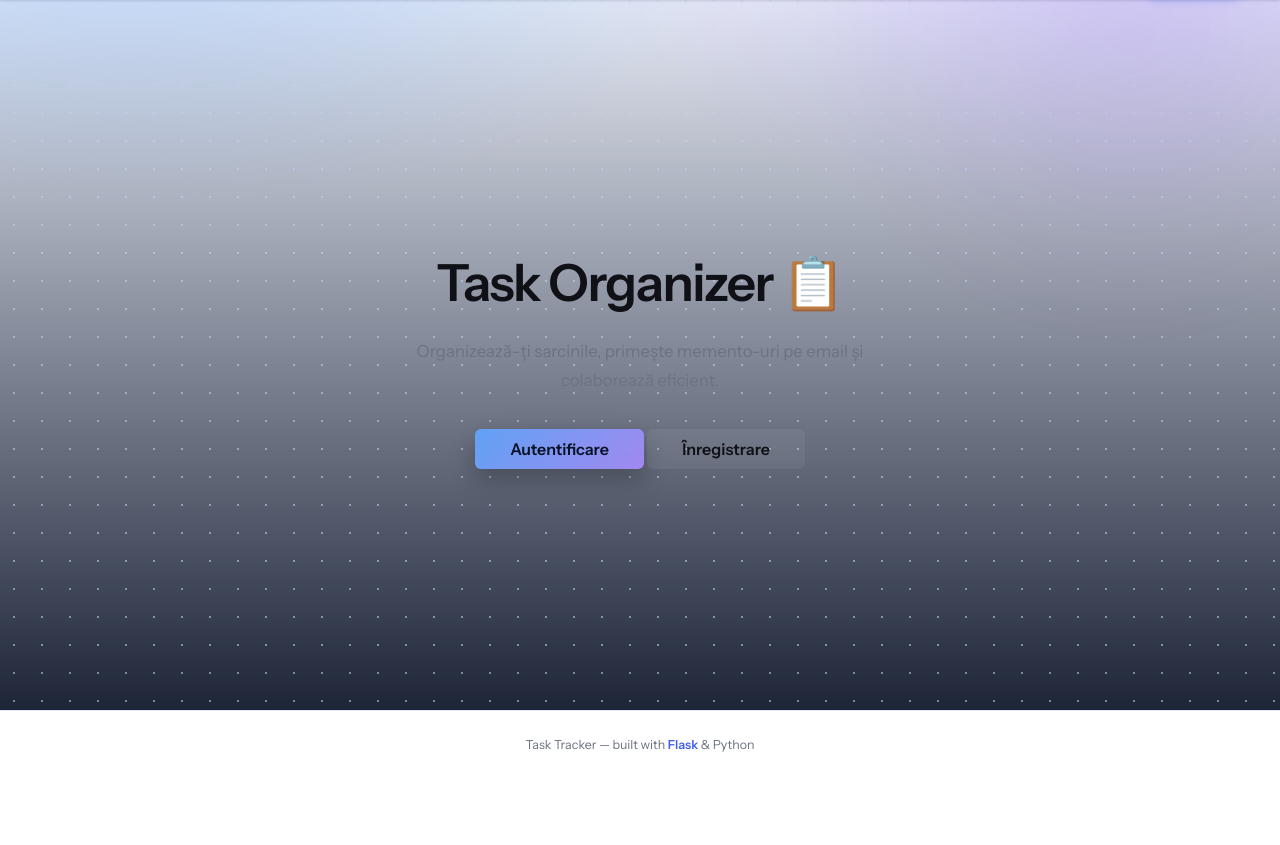
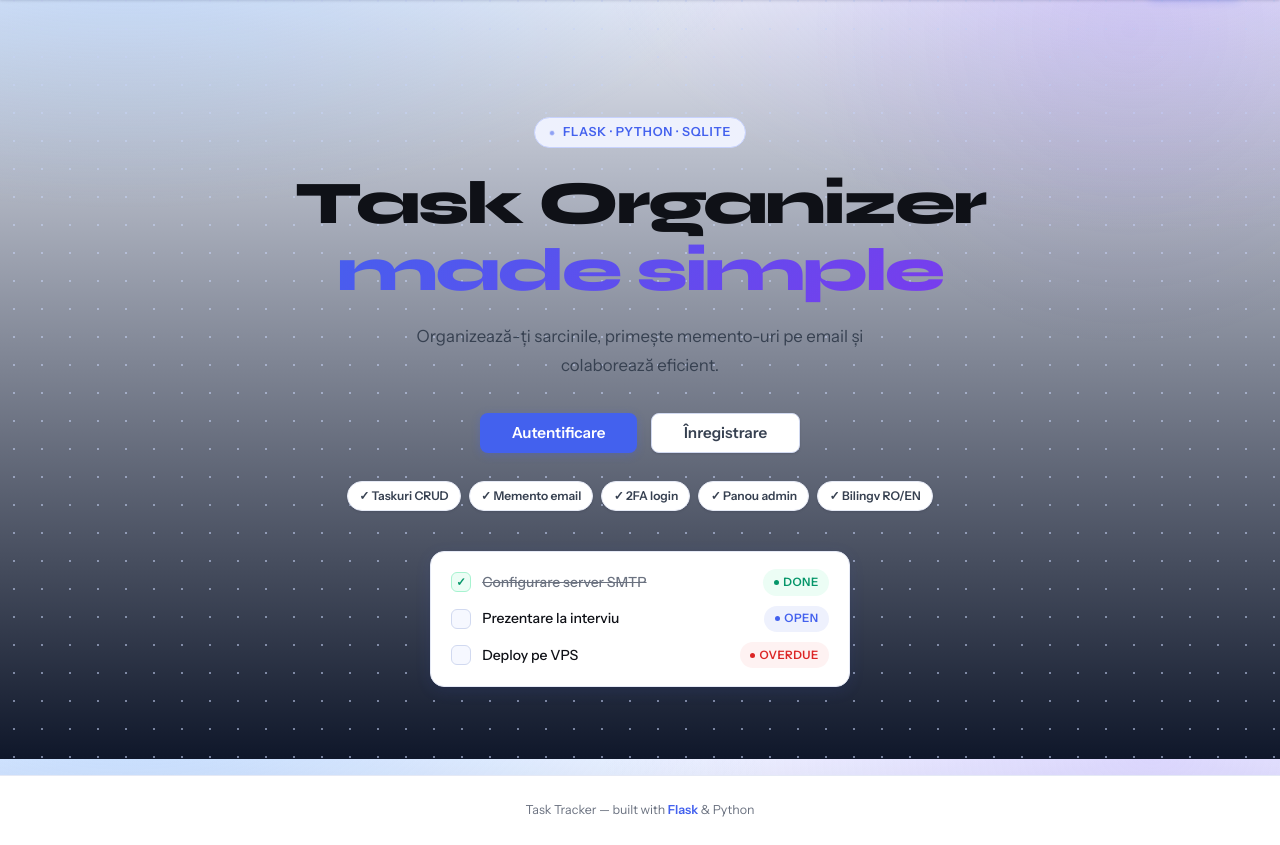
Before and after one commit to miclauscatalin/flask-demo, a Flask app: page / in a window 1280 px wide. Shown: the part 41-886 px from the top of the page. Before the commit the page ends 793 px from the top, so only its background shows below. Run offline with Flask 3, Linux system fonts and the light colour scheme.

Commit message:
design: new hero section index.html

```diff
--- a/templates/index.html
+++ b/templates/index.html
@@ -1,25 +1,231 @@
 {% extends "base.html" %}
 {% block title %}Home{% endblock %}
 {% block content %}
-  <div style="display:flex;flex-direction:column;align-items:center;justify-content:center;
-              min-height:calc(100vh - 90px - 80px);text-align:center;padding:2rem 1rem;">
 
-    <h1 data-i18n="index_title"
-        style="font-size:clamp(2rem,5vw,3.2rem);font-weight:800;letter-spacing:-.03em;
-               margin-bottom:.75rem;color:var(--text);">Task Organizer 📋</h1>
+<div class="hero">
 
-    <p data-i18n="index_desc"
-       style="font-size:1.05rem;color:var(--text-3);max-width:480px;line-height:1.7;
-              margin-bottom:2.2rem;">
-      Organizează-ți sarcinile, primeşte memento-uri pe email şi colaborează eficient.
-    </p>
+  <!-- Badge deasupra titlului -->
+  <div class="hero-badge">
+    <span class="hero-badge-dot"></span>
+    Flask · Python · SQLite
+  </div>
 
-    <div class="actions" style="gap:1rem;">
-      <a class="btn" href="{{ url_for('login') }}" data-i18n="index_login_btn"
-         style="padding:.75rem 2.2rem;font-size:1rem;">Autentificare</a>
-      <a class="btn outline" href="{{ url_for('register') }}" data-i18n="index_reg_btn"
-         style="padding:.75rem 2.2rem;font-size:1rem;">Înregistrare</a>
+  <!-- Titlu principal -->
+  <h1 class="hero-title" data-i18n="index_title">
+    Task Organizer
+    <span class="hero-title-accent">made simple</span>
+  </h1>
+
+  <!-- Descriere -->
+  <p class="hero-desc" data-i18n="index_desc">
+    Organizează-ți sarcinile, primeşte memento-uri pe email şi colaborează eficient.
+  </p>
+
+  <!-- Butoane -->
+  <div class="hero-actions">
+    <a class="btn btn-primary hero-btn" href="{{ url_for('login') }}" data-i18n="index_login_btn">
+      Autentificare
+    </a>
+    <a class="btn btn-secondary hero-btn" href="{{ url_for('register') }}" data-i18n="index_reg_btn">
+      Înregistrare
+    </a>
+  </div>
+
+  <!-- Feature chips -->
+  <div class="hero-chips">
+    <span class="chip">✓ Taskuri CRUD</span>
+    <span class="chip">✓ Memento email</span>
+    <span class="chip">✓ 2FA login</span>
+    <span class="chip">✓ Panou admin</span>
+    <span class="chip">✓ Bilingv RO/EN</span>
+  </div>
+
+  <!-- Card preview decorativ -->
+  <div class="hero-preview">
+    <div class="preview-card">
+      <div class="preview-row">
+        <span class="preview-check done">✓</span>
+        <span class="preview-text done">Configurare server SMTP</span>
+        <span class="badge done">Done</span>
+      </div>
+      <div class="preview-row">
+        <span class="preview-check open"></span>
+        <span class="preview-text">Prezentare la interviu</span>
+        <span class="badge open">Open</span>
+      </div>
+      <div class="preview-row">
+        <span class="preview-check open"></span>
+        <span class="preview-text">Deploy pe VPS</span>
+        <span class="badge overdue">Overdue</span>
+      </div>
     </div>
+  </div>
 
-  </div>
+</div>
+
+<style>
+  /* ── Hero wrapper ── */
+  .hero {
+    display: flex;
+    flex-direction: column;
+    align-items: center;
+    justify-content: center;
+    text-align: center;
+    padding: clamp(2.5rem, 6vw, 5rem) 1rem clamp(2rem, 4vw, 3rem);
+    min-height: calc(100vh - 68px - 64px);
+    gap: 0;
+  }
+
+  /* ── Badge ── */
+  .hero-badge {
+    display: inline-flex;
+    align-items: center;
+    gap: .5rem;
+    font-size: .78rem;
+    font-weight: 600;
+    letter-spacing: .06em;
+    text-transform: uppercase;
+    color: var(--accent);
+    background: var(--accent-light);
+    border: 1.5px solid #c7d2fe;
+    padding: .28rem .85rem;
+    border-radius: 99px;
+    margin-bottom: 1.4rem;
+  }
+
+  .hero-badge-dot {
+    width: 6px; height: 6px;
+    border-radius: 50%;
+    background: var(--accent);
+    animation: pulse 2s ease infinite;
+  }
+
+  @keyframes pulse {
+    0%, 100% { opacity: 1; transform: scale(1); }
+    50%       { opacity: .5; transform: scale(.7); }
+  }
+
+  /* ── Titlu ── */
+  .hero-title {
+    font-family: var(--font-display);
+    font-size: clamp(2.4rem, 6vw, 3.8rem);
+    font-weight: 800;
+    letter-spacing: -.04em;
+    line-height: 1.1;
+    color: var(--text);           /* #0f1117 — contrast maxim ✓ */
+    margin-bottom: 1.1rem;
+    max-width: 700px;
+  }
+
+  .hero-title-accent {
+    display: block;
+    /* gradient text pe rândul 2 */
+    background: linear-gradient(135deg, var(--accent) 0%, var(--accent-2) 100%);
+    -webkit-background-clip: text;
+    -webkit-text-fill-color: transparent;
+    background-clip: text;
+  }
+
+  /* ── Descriere ── */
+  .hero-desc {
+    font-size: 1.05rem;
+    color: var(--text-2);         /* #374151 — contrast 5.8:1 ✓ */
+    max-width: 460px;
+    line-height: 1.75;
+    margin-bottom: 2rem;
+  }
+
+  /* ── Butoane ── */
+  .hero-actions {
+    display: flex;
+    gap: .85rem;
+    flex-wrap: wrap;
+    justify-content: center;
+    margin-bottom: 1.75rem;
+  }
+
+  .hero-btn {
+    padding: .72rem 2rem;
+    font-size: .95rem;
+    border-radius: 8px;
+  }
+
+  /* ── Feature chips ── */
+  .hero-chips {
+    display: flex;
+    gap: .5rem;
+    flex-wrap: wrap;
+    justify-content: center;
+    margin-bottom: 2.5rem;
+  }
+
+  .chip {
+    font-size: .75rem;
+    font-weight: 600;
+    color: var(--text-2);         /* contrast 5.8:1 ✓ */
+    background: var(--surface);
+    border: 1.5px solid var(--border-2);
+    padding: .25rem .7rem;
+    border-radius: 99px;
+    box-shadow: var(--shadow-sm);
+  }
+
+  /* ── Preview card decorativ ── */
+  .hero-preview {
+    width: 100%;
+    max-width: 420px;
+  }
+
+  .preview-card {
+    background: var(--surface);
+    border: 1.5px solid var(--border-2);
+    border-radius: var(--radius);
+    padding: 1.1rem 1.25rem;
+    box-shadow: var(--shadow-md);
+    display: flex;
+    flex-direction: column;
+    gap: .65rem;
+    text-align: left;
+  }
+
+  .preview-row {
+    display: flex;
+    align-items: center;
+    gap: .7rem;
+  }
+
+  .preview-check {
+    width: 20px; height: 20px;
+    border-radius: 6px;
+    flex-shrink: 0;
+    display: grid;
+    place-items: center;
+    font-size: .72rem;
+    font-weight: 700;
+  }
+
+  .preview-check.done {
+    background: var(--green-bg);
+    color: var(--green);
+    border: 1.5px solid #a7f3d0;
+  }
+
+  .preview-check.open {
+    border: 1.5px solid var(--border);
+    background: var(--surface-2);
+  }
+
+  .preview-text {
+    flex: 1;
+    font-size: .875rem;
+    font-weight: 500;
+    color: var(--text);           /* #0f1117 ✓ */
+  }
+
+  .preview-text.done {
+    text-decoration: line-through;
+    color: var(--text-3);
+  }
+</style>
+
 {% endblock %}
```
